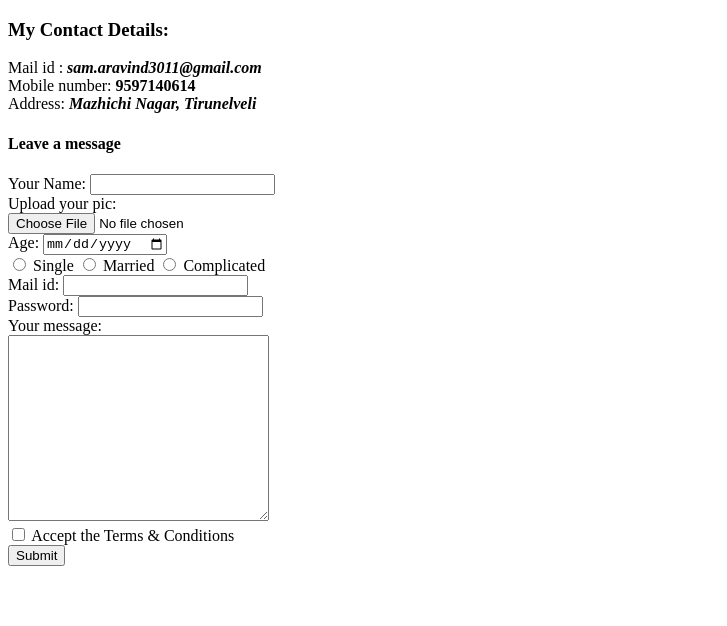
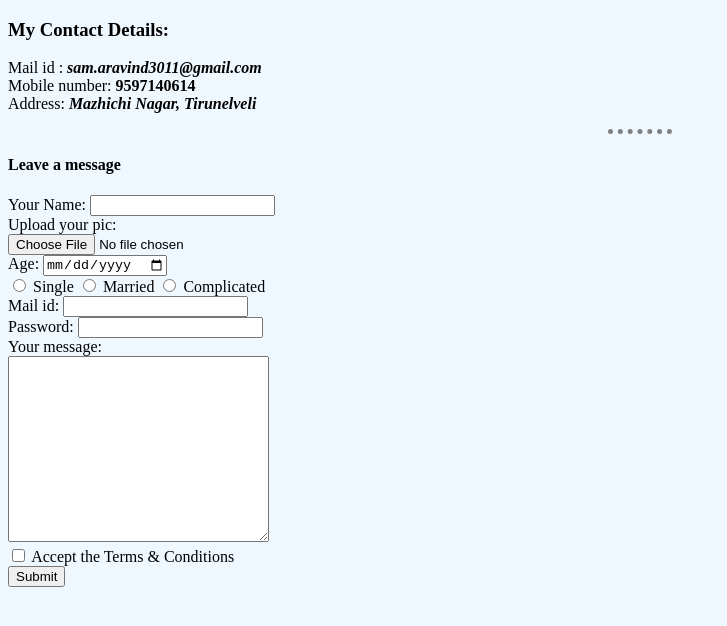
Before and after one commit to Arvi30/HTML---Personal-Site, a plain HTML site: page contactme.html in a window 1280 px wide. Shown: the whole page, without its empty margins (0-727 px from the left). Drawn offline with Linux system fonts and the light colour scheme.

Commit message:
adding css styles to all pages

```diff
--- a/contactme.html
+++ b/contactme.html
@@ -3,6 +3,8 @@
   <head>
     <meta charset="utf-8">
     <title>Contact me</title>
+    <link rel="stylesheet" href="css/styles.css">
+
   </head>
   <body>
 
@@ -10,7 +12,7 @@
     <p>Mail id :<em><strong> sam.aravind3011@gmail.com </strong></em> <br>
     Mobile number: <strong>9597140614 </strong><br>
     Address:<strong><em> Mazhichi Nagar, Tirunelveli</em></strong> </p>
-
+    <hr>
     <h4>Leave a message</h4>
     <form action="mailto:sam.aravind3011@gmail.com" method="post" enctype="text/plain">
       <label>Your Name:</label>
--- /dev/null
+++ b/css/styles.css
@@ -0,0 +1,12 @@
+
+  body {
+    background-color: AliceBlue;
+  }
+  hr {
+
+    border-color: grey;
+    border-style: none;
+    border-top-style: dotted;
+    border-width: 5px;
+    width: 5%;
+  }
```
Also changed, not shown: index.html (+1 -13 lines).
